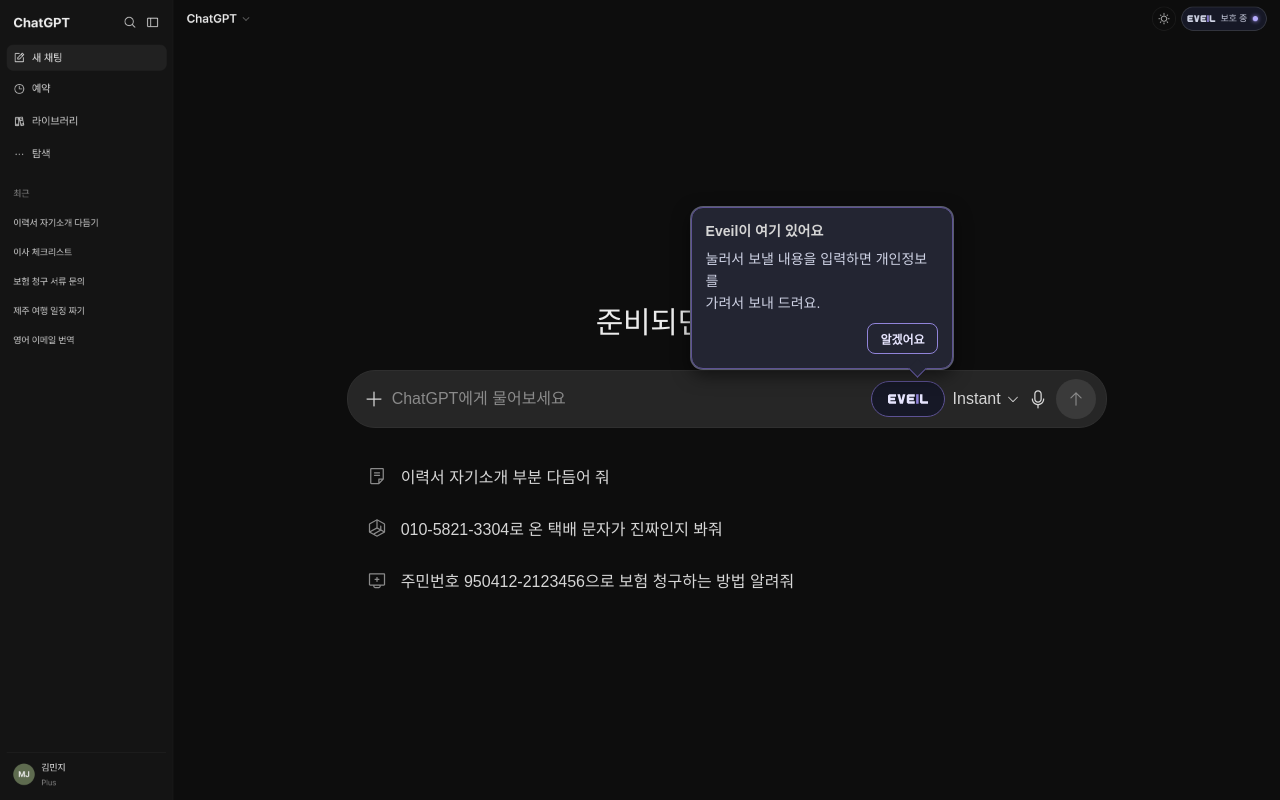
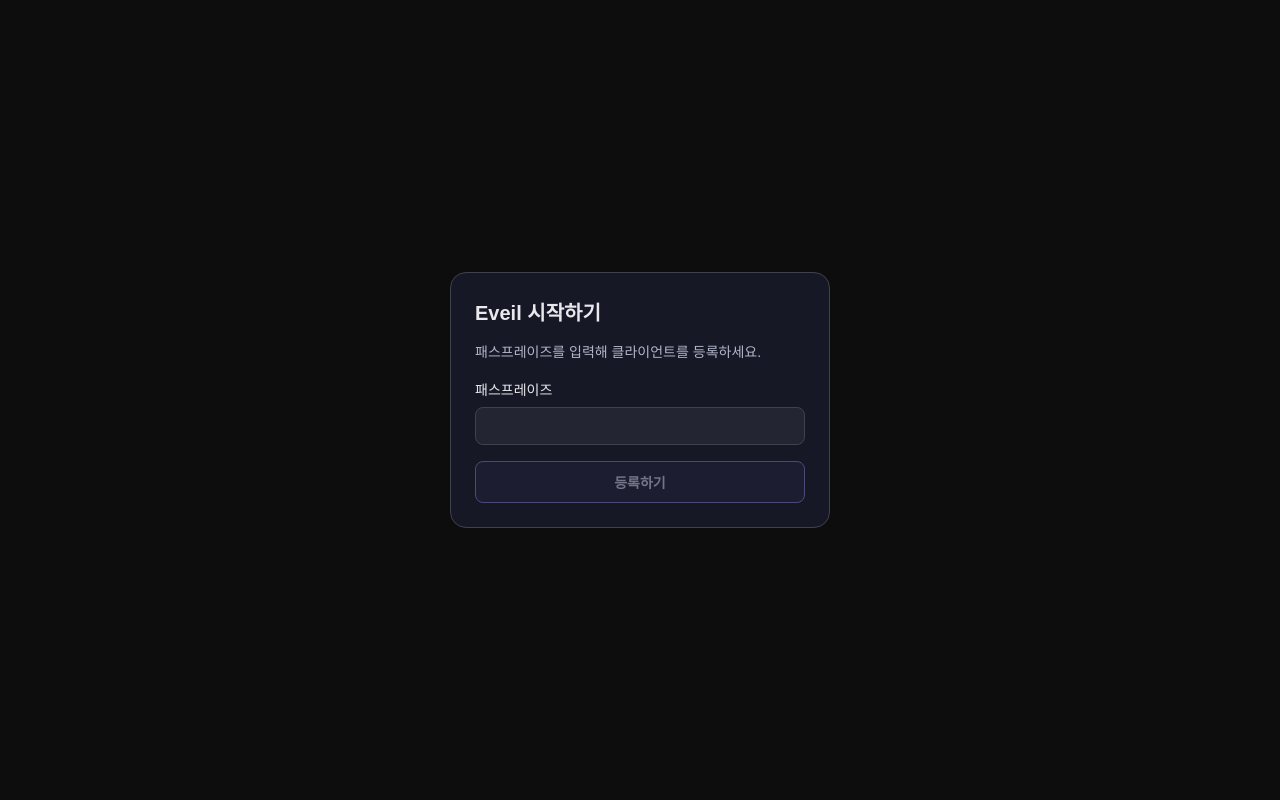
Before and after one commit to sunset-eveil/Frontend, a React (Vite) app in the folder extension/: page / in a window 1280 px wide. Built offline with nearby package versions, Linux system fonts and the light colour scheme; a web font is replaced by a local one.

Commit message:
feat: 클라이언트 등록 API 연동 및 세션 키 관리

```diff
--- a/extension/src/App.tsx
+++ b/extension/src/App.tsx
@@ -1,5 +1,27 @@
+import { useEffect, useState, type ReactElement } from 'react';
+import { RegistrationScreen } from './components/registration-screen';
+import { getRegistrationMode, type RegistrationMode } from './registration';
 import { PreviewPage } from './PreviewPage';
 
-export default function App() {
+export default function App(): ReactElement | null {
+  const [mode, setMode] = useState<RegistrationMode | 'loading'>('loading');
+
+  useEffect(() => {
+    if (!globalThis.chrome?.storage) {
+      setMode('ready');
+      return;
+    }
+
+    getRegistrationMode().then(setMode).catch(() => setMode('error'));
+  }, []);
+
+  if (mode === 'loading') {
+    return null;
+  }
+
+  if (mode !== 'ready') {
+    return <RegistrationScreen mode={mode} onComplete={() => setMode('ready')} />;
+  }
+
   return <PreviewPage />;
 }
--- /dev/null
+++ b/extension/src/components/registration-screen.tsx
@@ -0,0 +1,123 @@
+import { useState, type FormEvent, type ReactElement } from 'react';
+import styled from '@emotion/styled';
+import { submitPassphrase, type RegistrationMode } from '../registration';
+import { colors } from '../styles/colors';
+import { Button } from './Button';
+
+type RegistrationScreenProps = {
+  mode: Exclude<RegistrationMode, 'ready'>;
+  onComplete: () => void;
+};
+
+const Page = styled.main`
+  display: grid;
+  min-height: 100dvh;
+  padding: 24px;
+  place-items: center;
+  background: ${colors.background};
+`;
+
+const Form = styled.form`
+  display: flex;
+  flex-direction: column;
+  gap: 16px;
+  width: min(100%, 380px);
+  padding: 24px;
+  border: 1px solid ${colors.border};
+  border-radius: 16px;
+  background: ${colors.surface};
+`;
+
+const Title = styled.h1`
+  margin: 0;
+  font-size: 20px;
+`;
+
+const Description = styled.p`
+  margin: 0;
+  color: ${colors.muted};
+  font-size: 14px;
+  line-height: 1.5;
+`;
+
+const Label = styled.label`
+  display: flex;
+  flex-direction: column;
+  gap: 8px;
+  font-size: 14px;
+`;
+
+const Input = styled.input`
+  width: 100%;
+  padding: 10px 12px;
+  border: 1px solid ${colors.border};
+  border-radius: 8px;
+  color: ${colors.text};
+  background: ${colors.surfaceRaised};
+`;
+
+const ErrorMessage = styled.p`
+  margin: 0;
+  color: ${colors.highlightText};
+  font-size: 13px;
+  line-height: 1.5;
+`;
+
+export function RegistrationScreen({ mode, onComplete }: RegistrationScreenProps): ReactElement {
+  const [passphrase, setPassphrase] = useState('');
+  const [isPending, setIsPending] = useState(false);
+  const [error, setError] = useState('');
+  const isRegister = mode === 'register';
+
+  const handleSubmit = async (event: FormEvent<HTMLFormElement>): Promise<void> => {
+    event.preventDefault();
+
+    if (isPending || mode === 'error') {
+      return;
+    }
+
+    setIsPending(true);
+    setError('');
+
+    try {
+      await submitPassphrase(passphrase, mode);
+      setPassphrase('');
+      onComplete();
+    } catch (cause) {
+      setError(cause instanceof Error ? cause.message : '처리 중 오류가 발생했습니다.');
+    } finally {
+      setIsPending(false);
+    }
+  };
+
+  return <Page>
+    <Form onSubmit={handleSubmit}>
+      <Title>{isRegister ? 'Eveil 시작하기' : 'Eveil 잠금 해제'}</Title>
+      <Description>
+        {isRegister
+          ? '패스프레이즈를 입력해 클라이언트를 등록하세요.'
+          : '패스프레이즈를 입력해 이번 세션의 키를 다시 생성하세요.'}
+      </Description>
+      {mode === 'error' ? (
+        <ErrorMessage role="alert">등록 상태를 읽지 못했습니다. 확장 프로그램을 다시 열어 주세요.</ErrorMessage>
+      ) : (
+        <>
+          <Label>
+            패스프레이즈
+            <Input
+              type="password"
+              autoComplete="off"
+              value={passphrase}
+              onChange={(event) => setPassphrase(event.target.value)}
+              required
+            />
+          </Label>
+          {error && <ErrorMessage role="alert">{error}</ErrorMessage>}
+          <Button type="submit" variant="filled" disabled={isPending || !passphrase}>
+            {isPending ? '처리 중...' : isRegister ? '등록하기' : '잠금 해제'}
+          </Button>
+        </>
+      )}
+    </Form>
+  </Page>;
+}
--- /dev/null
+++ b/extension/src/registration.ts
@@ -0,0 +1,141 @@
+export type RegistrationMode = 'register' | 'unlock' | 'ready' | 'error';
+
+type RegistrationData = {
+  clientId?: string;
+  salt?: string;
+  isRegistered?: boolean;
+};
+
+export class RegistrationError extends Error {
+  constructor(message: string) {
+    super(message);
+    this.name = 'RegistrationError';
+  }
+}
+
+const LOCAL_KEY = 'eveilRegistration';
+const SESSION_KEY = 'eveilKek';
+const ENCODER = new TextEncoder();
+
+function toBase64(bytes: Uint8Array): string {
+  return btoa(String.fromCharCode(...bytes));
+}
+
+function fromBase64(value: string): Uint8Array<ArrayBuffer> {
+  const decoded = atob(value);
+  const bytes = new Uint8Array(decoded.length);
+
+  for (let index = 0; index < decoded.length; index += 1) {
+    bytes[index] = decoded.charCodeAt(index);
+  }
+
+  return bytes;
+}
+
+async function getLocalData(): Promise<RegistrationData> {
+  const stored = await chrome.storage.local.get(LOCAL_KEY);
+  return stored[LOCAL_KEY] ?? {};
+}
+
+export async function getRegistrationMode(): Promise<RegistrationMode> {
+  const data = await getLocalData();
+
+  if (!data.isRegistered) {
+    return 'register';
+  }
+
+  const session = await chrome.storage.session.get(SESSION_KEY);
+  return session[SESSION_KEY] ? 'ready' : 'unlock';
+}
+
+async function deriveKeys(
+  passphrase: string,
+  salt: string,
+): Promise<{ kek: string; authKey: string }> {
+  const passwordKey = await crypto.subtle.importKey(
+    'raw',
+    ENCODER.encode(passphrase),
+    'PBKDF2',
+    false,
+    ['deriveBits'],
+  );
+  const masterBits = await crypto.subtle.deriveBits(
+    { name: 'PBKDF2', hash: 'SHA-256', salt: fromBase64(salt), iterations: 600_000 },
+    passwordKey,
+    256,
+  );
+  const masterKey = await crypto.subtle.importKey(
+    'raw',
+    masterBits,
+    'HKDF',
+    false,
+    ['deriveBits'],
+  );
+  const derive = async (info: string): Promise<string> => {
+    const bits = await crypto.subtle.deriveBits(
+      { name: 'HKDF', hash: 'SHA-256', salt: new Uint8Array(), info: ENCODER.encode(info) },
+      masterKey,
+      256,
+    );
+
+    return toBase64(new Uint8Array(bits));
+  };
+
+  return {
+    kek: await derive('eveil-enc-v1'),
+    authKey: await derive('eveil-auth-v1'),
+  };
+}
+
+export async function submitPassphrase(
+  passphrase: string,
+  mode: 'register' | 'unlock',
+): Promise<void> {
+  if (!passphrase.trim()) {
+    throw new RegistrationError('패스프레이즈를 입력해 주세요.');
+  }
+
+  const stored = await getLocalData();
+
+  if (mode === 'unlock') {
+    if (!stored.salt || !stored.isRegistered) {
+      throw new RegistrationError('등록 정보를 찾을 수 없습니다.');
+    }
+
+    const { kek } = await deriveKeys(passphrase, stored.salt);
+    await chrome.storage.session.set({ [SESSION_KEY]: kek });
+    return;
+  }
+
+  const data: RegistrationData = {
+    clientId: stored.clientId ?? crypto.randomUUID(),
+    salt: stored.salt ?? toBase64(crypto.getRandomValues(new Uint8Array(16))),
+    isRegistered: false,
+  };
+  await chrome.storage.local.set({ [LOCAL_KEY]: data });
+
+  const baseUrl = import.meta.env.VITE_API_BASE_URL?.replace(/\/$/, '');
+
+  if (!baseUrl) {
+    throw new RegistrationError('API 서버 주소가 설정되지 않았습니다.');
+  }
+
+  const { kek, authKey } = await deriveKeys(passphrase, data.salt!);
+  await chrome.storage.session.set({ [SESSION_KEY]: kek });
+  const response = await fetch(`${baseUrl}/api/clients`, {
+    method: 'POST',
+    headers: { 'Content-Type': 'application/json' },
+    body: JSON.stringify({ clientId: data.clientId, authKey, kek }),
+  });
+
+  if (response.status === 201 || response.status === 409) {
+    await chrome.storage.local.set({ [LOCAL_KEY]: { ...data, isRegistered: true } });
+    return;
+  }
+
+  if (response.status === 400) {
+    throw new RegistrationError('등록 요청 형식이 올바르지 않습니다.');
+  }
+
+  throw new RegistrationError('클라이언트 등록에 실패했습니다. 다시 시도해 주세요.');
+}
```
Also changed, not shown: extension/public/manifest.json.
